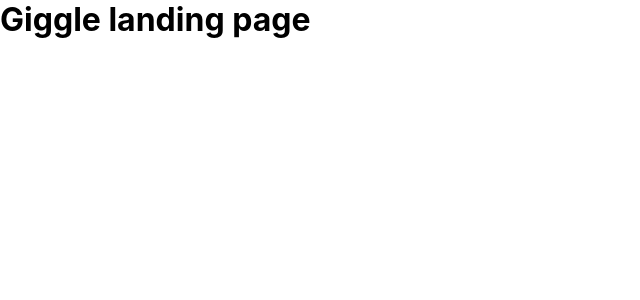
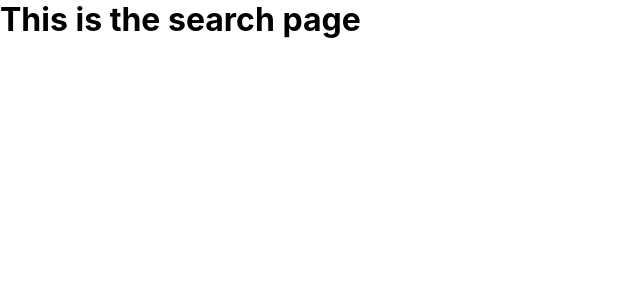
Before and after one commit to Elir-Mahad/giggle, a React (Create React App) app: page /search in a window 1280 px wide. Shown: the top 300 px of the page, without its empty margins (0-640 px from the left). Built offline with nearby package versions, Linux system fonts and the light colour scheme.

Commit message:
improved the comments a bit and now whenever the input field is active and enter is pressed, the search results will appear on the page with '/search' url

```diff
--- a/src/App.js
+++ b/src/App.js
@@ -5,11 +5,11 @@ import { BrowserRouter as Router, Switch, Route } from "react-router-dom";
 
 function App() {
 	return (
-		<div className="App">
+		<div className="app">
 			<Router>
 				<Switch>
 					<Route path="/search">
-						<h1>Giggle landing page</h1>
+						<h1>This is the search page</h1>
 						{/* Results page - contains search results */}
 					</Route>
 					<Route path="/">
--- a/src/components/Search.js
+++ b/src/components/Search.js
@@ -22,9 +22,13 @@ function Search() {
 		// This line of code stops the input field from refereshing.
 		// As a result, the previous messages that were inputed, will not be erased.
 		console.log("you hit the search button >>", input);
-		//
-		history.push("/");
-		// push this page to the search page
+		// whenever something is typed into the input field (i.e, the search bar)
+		// in the browsers console
+		// out put the string 'you hit the search button' + 'whatever was typed into the input field'
+		history.push("/search");
+		//  whenever the input field is clicked on and then enter is pressed
+		//  output the search results on the page (from app.js) whose route path is "/search".
+		// In other words, route the results to the page that has '/search' url
 	};
 	//
 	return (
```
